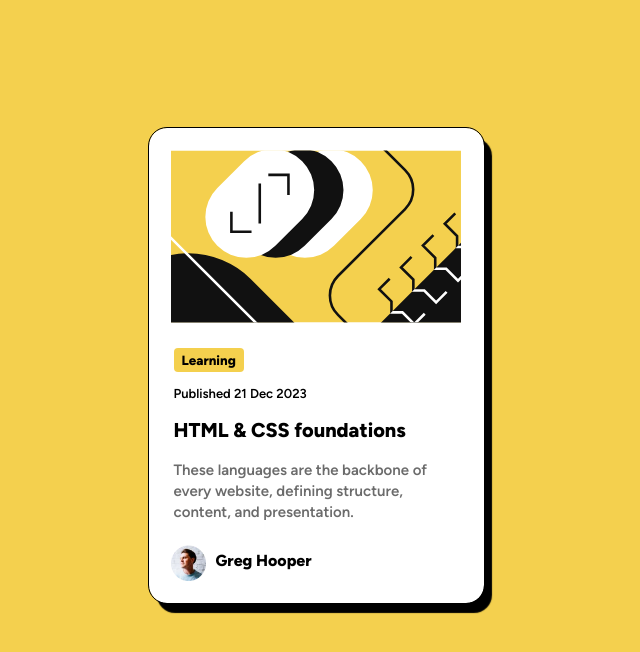
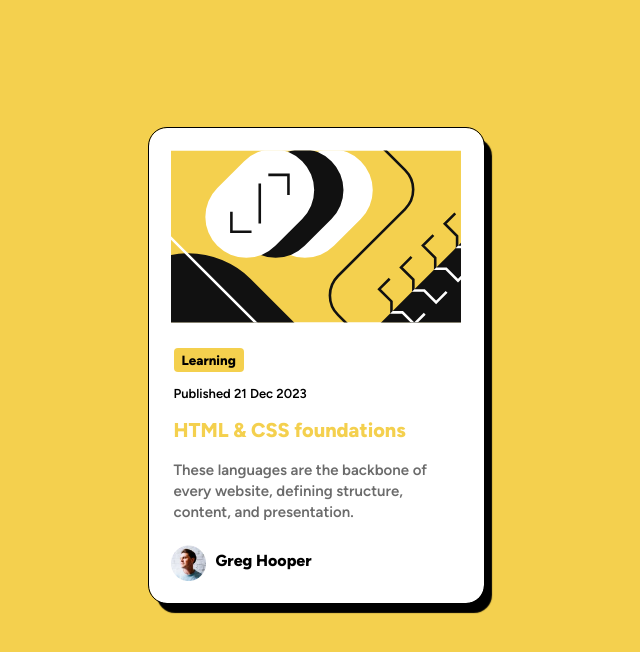
Before and after one commit to SteveNoyes/kudos_blog_preview, a plain HTML site: page index.html in a window 1280 px wide. In both pictures the pointer is over the element "HTML & CSS foundations". Shown: the whole page, without its empty margins (324-964 px from the left). Drawn offline with Linux system fonts and the light colour scheme.

Commit message:
hover on text color

```diff
--- a/assets/css/main.css
+++ b/assets/css/main.css
@@ -91,6 +91,11 @@ button {
   font-size: 20px;
 }
 
+.card-info h1:hover {
+  color: var(--yellow);
+  cursor: pointer;
+}
+
 .card-about {
   font-size: 15px;
   color: var(--gray-500);
```
